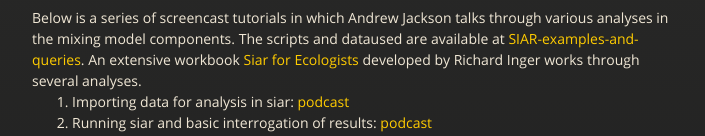
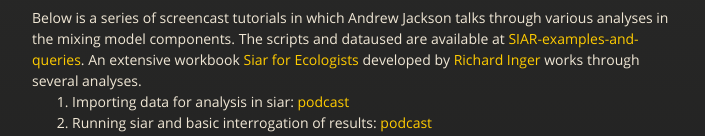
Before and after one commit to AndrewLJackson/siar, a plain HTML site: page index.html in a window 1280 px wide. Shown: the part 987-1123 px from the top of the page, without its empty margins (283-988 px from the left). Drawn offline with nearby package versions, Linux system fonts and the light colour scheme.

Commit message:
added url for Inger

```diff
--- a/index.html
+++ b/index.html
@@ -58,7 +58,7 @@
 <p>The maths underlying SIAR can be found published in Jackson et al. (2009) and Moore and Semmens (2008). Work is on-going to add further functionality to this model with the aim being to develop a complete analysis suite for isotope ecology.</p>
 
 <h4>Podcast Tutorials</h4>
-Below is a series of screencast tutorials in which Andrew Jackson talks through various analyses in the mixing model components. The scripts and dataused are available at <a href="https://github.com/AndrewLJackson/SIAR-examples-and-queries">SIAR-examples-and-queries</a>. An extensive workbook <a href="https://github.com/AndrewLJackson/SIAR-examples-and-queries/blob/master/learning-resources/SIAR_For_Ecologists.pdf">Siar for Ecologists</a> developed by Richard Inger works through several analyses.
+Below is a series of screencast tutorials in which Andrew Jackson talks through various analyses in the mixing model components. The scripts and dataused are available at <a href="https://github.com/AndrewLJackson/SIAR-examples-and-queries">SIAR-examples-and-queries</a>. An extensive workbook <a href="https://github.com/AndrewLJackson/SIAR-examples-and-queries/blob/master/learning-resources/SIAR_For_Ecologists.pdf">Siar for Ecologists</a> developed by <a href="http://www.exeter.ac.uk/cornwall/academic_departments/biosciences/research/post-docs/richard-inger.shtml">Richard Inger</a> works through several analyses.
 <ol>
   <li>Importing data for analysis in siar: <a href="http://www.tcd.ie/Zoology/research/research/theoretical/Rpodcastsfiles/siar/siar_data_import.mp4" target="_blank">podcast</a></li>
   <li>Running siar and basic interrogation of results: <a href="http://www.tcd.ie/Zoology/research/research/theoretical/Rpodcastsfiles/siar/siar_basic.mp4" target="_blank">podcast</a></li>
```
